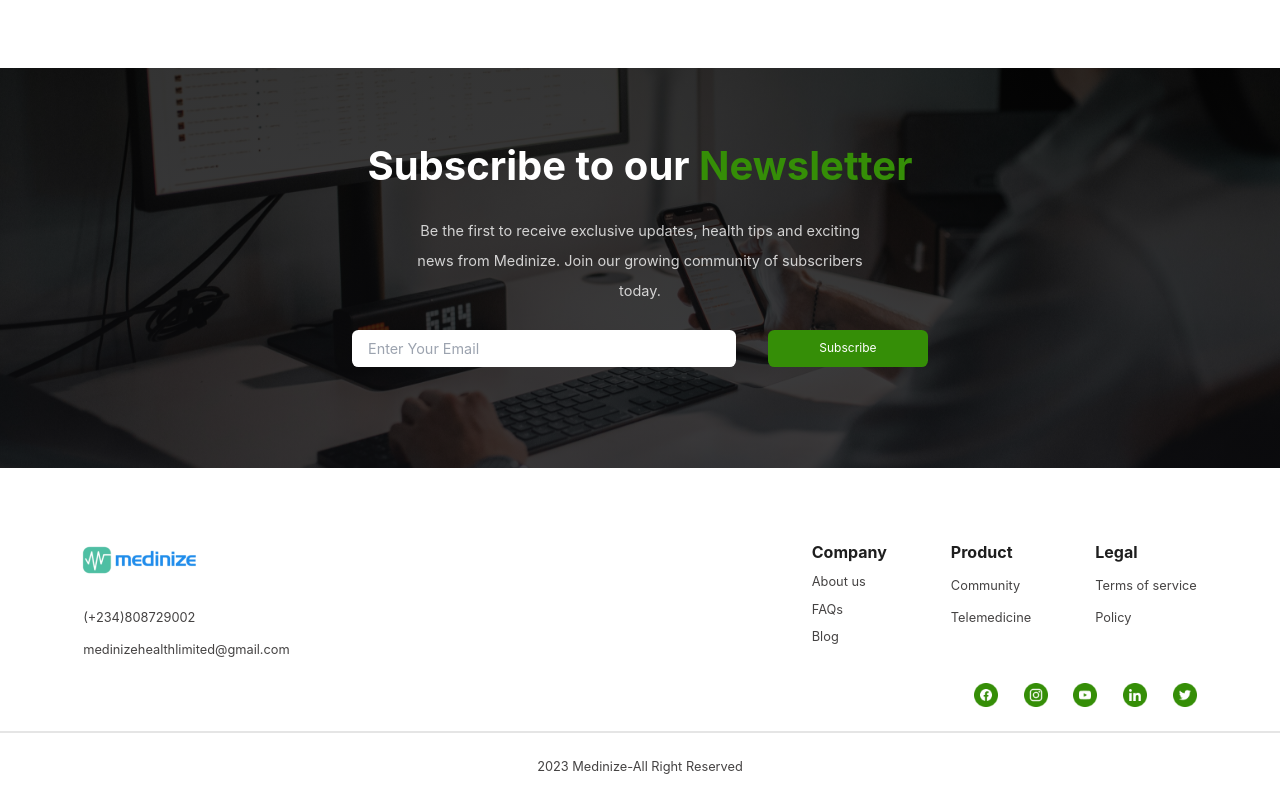
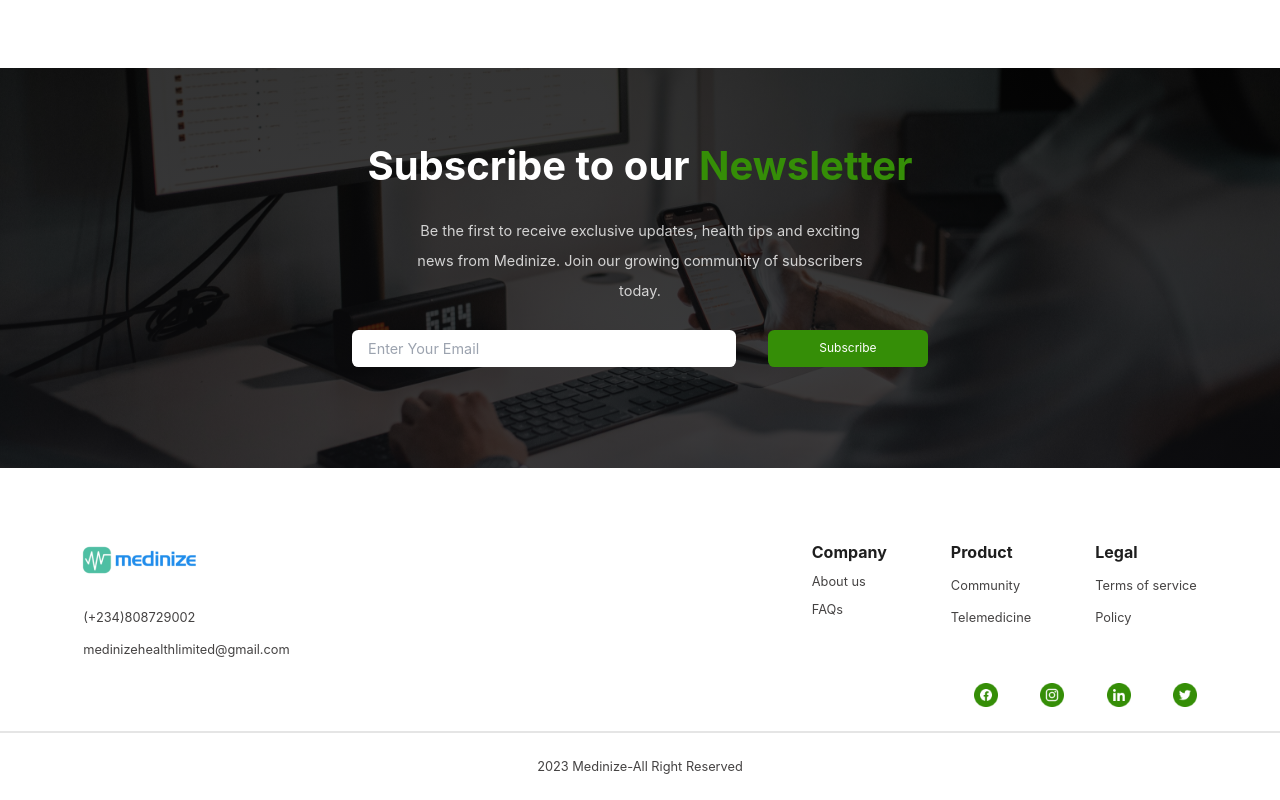
Before and after one commit to Medinize-Health-Limited/medinize-landing, a React (Create React App) app: page / in a window 1280 px wide. Shown: the part 3252-4052 px from the top of the page. Built offline with nearby package versions, Linux system fonts and the light colour scheme; a web font is replaced by a local one.

Commit message:
social media

```diff
--- a/src/components/Footer/Footer.js
+++ b/src/components/Footer/Footer.js
@@ -20,17 +20,17 @@ const Footer = () => {
                         <li>Company</li>
                         <li><Link to={'/about'}>About us</Link></li>
                         <li><Link to={'/faq'}>FAQs</Link></li>
-                        <li><Link to={'/'}>Blog</Link></li>
+                        {/* <li><Link to={'/'}>Blog</Link></li> */}
                     </ul>
                     <ul className="links md:space-y-3 space-y-2">
                         <li>Product</li>
-                        <li><Link to={'/'}>Community</Link></li>
-                        <li><Link to={'/'}>Telemedicine</Link></li>
+                        <li>Community</li>
+                        <li>Telemedicine</li>
                     </ul>
                     <ul className="links md:space-y-3 space-y-2">
                         <li>Legal</li>
-                        <li><Link to={'/'}>Terms of service</Link></li>
-                        <li><Link to={'/'}>Policy</Link></li>
+                        <li>Terms of service</li>
+                        <li>Policy</li>
                     </ul>
                 </div>
             </div>
@@ -38,11 +38,11 @@ const Footer = () => {
             <div className="md:flex md:flex-row md:justify-between">
                 <span></span>
                 <ul className="flex flex-row justify-between items-center space-x-3 mt-6 md:w-[20%] w-[50%]">
-                    <li><img className="h-6 w-6" src="./images/facebook.png"/></li>
-                    <li><img className="h-6 w-6" src="./images/instagram.png"/></li>
-                    <li><img className="h-6 w-6" src="./images/youtube.png"/></li>
-                    <li><img className="h-6 w-6" src="./images/linkedin.png"/></li>
-                    <li><img className="h-6 w-6" src="./images/twitter.png"/></li>
+                    <li><Link to={'https://www.facebook.com/profile.php?id=61555238138288&mibextid=ZbWKwL'}><img className="h-6 w-6" src="./images/facebook.png"/></Link></li>
+                    <li><Link to={'https://www.instagram.com/medinize_?igsh=ZGtoZDJmbHp5OHFy'}><img className="h-6 w-6" src="./images/instagram.png"/></Link></li>
+                    {/* <li><Link to={'/'}><img className="h-6 w-6" src="./images/youtube.png"/></Link></li> */}
+                    <li><Link to={'https://www.linkedin.com/company/medinize/'}><img className="h-6 w-6" src="./images/linkedin.png"/></Link></li>
+                    <li><Link to={'https://x.com/Medinize_?t=nCGOx0j73ynOs7MfB5vbCg&s=09'}><img className="h-6 w-6" src="./images/twitter.png"/></Link></li>
                 </ul>
             </div>
             </div>
```
